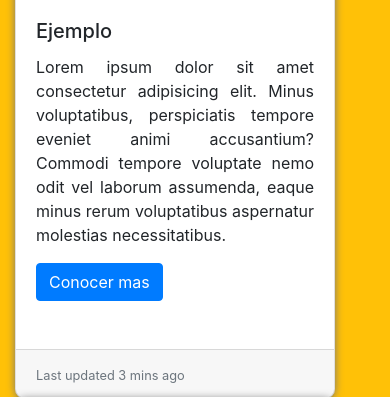
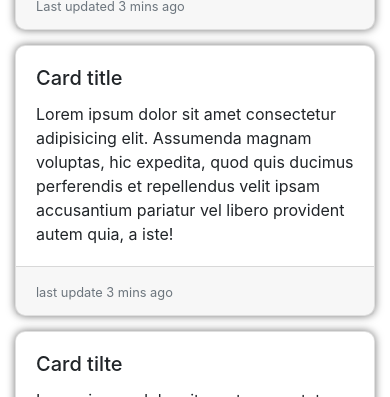
Before and after one commit to Rene-Fabian/Proyecto_alcaldia-, a PHP site: page /tramites.html in a window 390 px wide. Shown: the part 327-724 px from the top of the page. Run offline with PHP 8.4, Linux system fonts and the light colour scheme.

Commit message:
change date 14/05/2020

```diff
--- a/css/style_tramites.css
+++ b/css/style_tramites.css
@@ -10,7 +10,6 @@ section{
     border-radius: 10px;
     box-shadow:0px 0px 8px rgb(117, 117, 117);
     /* anchura */
-    width:20rem;
-    height:40rem;
+
 
 }
--- a/tramites.html
+++ b/tramites.html
@@ -59,104 +59,61 @@
   </header>
   <!--navbar-->
 
+  <!-- Contenedor general -->
+  <div class="container">
   <section>
-<div class="container">
-  <div class="row">
-    <div class="col-md-4 bg-warning">
-      <!-- card primera fila lado izquierdo -->
-      <div class="card text-justify">
-        <img src="./img/200.svg" class="card-img-top" alt="">
+    <div class="card-deck">
+      <!--Primer card-->
+      <div class="card">
+        <img src="" alt="" class="card-img-top">
         <div class="card-body">
-          <h5 class="card-title">Ejemplo</h5>
-          <p class="card-text">Lorem ipsum dolor sit amet consectetur adipisicing elit.
-            Minus voluptatibus, perspiciatis tempore eveniet animi accusantium? Commodi tempore
-            voluptate nemo odit vel laborum assumenda, eaque minus rerum voluptatibus aspernatur molestias necessitatibus.</p>
-            <a href="#" class="btn btn-primary">Conocer mas</a>
-            </div>
-            <div class="card-footer">
-              <small class="text-muted">Last updated 3 mins ago</small>
-            </div>
-
-        <!-- card primera fila lado izquierdo -->
-      </div>
-    </div>
-    <div class="col-md-4 bg-success">
-      <!--  card primera fil centro-->
-      <div class="card text-justify">
-        <img src="./img/201.svg" class="card-img-top" alt="">
-        <div class="card-body">
-          <h5 class="card-title">ejemplo2</h5>
-          <p class="card-text">Lorem ipsum dolor, sit amet consectetur adipisicing elit.
-            Qui ea, voluptate odit quo vel error nihil! Accusamus maxime quae quam nam exercitationem a
-            vel eos! Et explicabo non quos delectus!</p>
-             <a href="#" class="btn bg-info text-white">Conocer más</a>
+          <h5 class="card-title">card title</h5>
+          <p class="card-text">Lorem ipsum dolor sit amet consectetur adipisicing elit. Optio labore hic sit suscipit.
+            Temporibus, illo,
+            accusantium laborum nobis eos deleniti veritatis soluta nam quo id, dicta fuga deserunt. Dicta, fugit?</p>
         </div>
         <div class="card-footer">
           <small class="text-muted">Last updated 3 mins ago</small>
         </div>
+        <!-- Primer card -->
+      </div>
+      <!-- Segundo card -->
+      <div class="card">
+        <img src="" alt="" class="card-img-top">
+        <div class="card-body">
+          <h5 class="card-title">Card title</h5>
+          <p class="card-text">Lorem ipsum dolor sit amet consectetur adipisicing elit. Assumenda magnam voluptas, hic
+            expedita,
+            quod quis ducimus perferendis et repellendus velit ipsam accusantium pariatur vel libero provident autem
+            quia, a iste!</p>
+        </div>
+        <div class="card-footer">
+          <small class="text-muted">last update 3 mins ago</small>
+        </div>
+        <!-- Segundo card -->
+      </div>
+      <!-- Tercer Card -->
+      <div class="card">
+        <img src="" alt="" class="card-img-top">
+        <div class="card-body">
+          <h5 class="card-title">Card tilte</h5>
+          <p class="card-text">Lorem ipsum dolor sit amet consectetur adipisicing elit. Possimus ducimus aliquid
+            provident dolores, in obcaecati iste,
+            quae sunt amet voluptatibus, architecto repellendus? Officia eveniet ea enim excepturi quasi eum temporibus.
+          </p>
+        </div>
+        <div class="card-footer">
+          <small class="texr-muted">last usdate 3 min ago</small>
+        </div>
+        <!-- Tercer card -->
+      </div>
 
-      <!-- card primera fila centro -->
-      </div>
-    </div>
-    <div class="col-md-4 bg-danger">
-            <!--  card primera fila lado derecho-->
-            <div class="card text-justify">
-              <img src="./img/202.svg" class="card-img-top" alt="">
-              <div class="card-body">
-                <h5 class="card-title">ejemplo3</h5>
-                <p class="card-text">Lorem ipsum dolor sit, amet consectetur adipisicing elit. Odit deserunt inventore recusandae
-                  fuga adipisci dolore esse illum,abore eius expedita quas molestias consequuntur, sequi sed aspernatur eos provident
-                  assumenda voluptatibus!</p>
-                  <a href="#" class="btn btn-primary">Conocer mas</a>
-              </div>
-              <div class="card-footer">
-                <small class="text-muted">Last updated 3 mins ago</small>
-              </div>
-            <!-- card primera fila lado derecho -->
-            </div>
-    </div>
-  </div>
-  <br>
-    <div class="row">
-    <div class="col-md-6 bg-primary">
-            <!--  card segunda fila lado izquierdo-->
-            <div class="card text-justify">
-              <img src="./img/203.svg" class="card-img-top" alt="">
-              <div class="card-body">
-                <h5 class="card-title">ejemplo4</h5>
-                <p class="card-text">Lorem ipsum dolor sit amet consectetur, adipisicing elit. Corporis dignissimos delectus laudantium,
-                   placeat mollitia voluptas cum magnam?Mollitia quia rem quod magnam ipsum praesentium asperiores vitae aspernatur provident,
-                    odio amet?<p>
-                   <a href="#" class="btn bg-info text-white">Conocer más</a>
-              </div>
-              <div class="card-footer">
-                <small class="text-muted">Last updated 3 mins ago</small>
-              </div>
-            <!-- card segunda fila lado izquierdo-->
-            </div>
+
+
 
     </div>
-    <div class="col-md-6 bg-dark">
-            <!--  card segunda fila lado derecho-->
-            <div class="card text-justify">
-              <img src="./img/204.svg" class="card-img-top" alt="">
-              <div class="card-body">
-                <h5 class="card-title">ejemplo5</h5>
-                <p class="card-text">Lorem ipsum dolor sit amet consectetur adipisicing elit.
-                  Sunt odio facere eveniet id officiis maxime quia voluptatibus ullam,
-                  consequatur cupiditate atque aliquam ut, libero dignissimos natus vero delectus ratione architecto.</p>
-                   <a href="#" class="btn bg-info text-white">Conocer más</a>
-              </div>
-              <div class="card-footer">
-                <small class="text-muted">Last updated 3 mins ago</small>
-              </div>
-            <!-- card segunda fila lado derecho -->
-            </div>
-    </div>
-  </div>
+  </section>
 </div>
-</section>
-
 
   <!-- Footer -->
   <footer class="footer">
```
